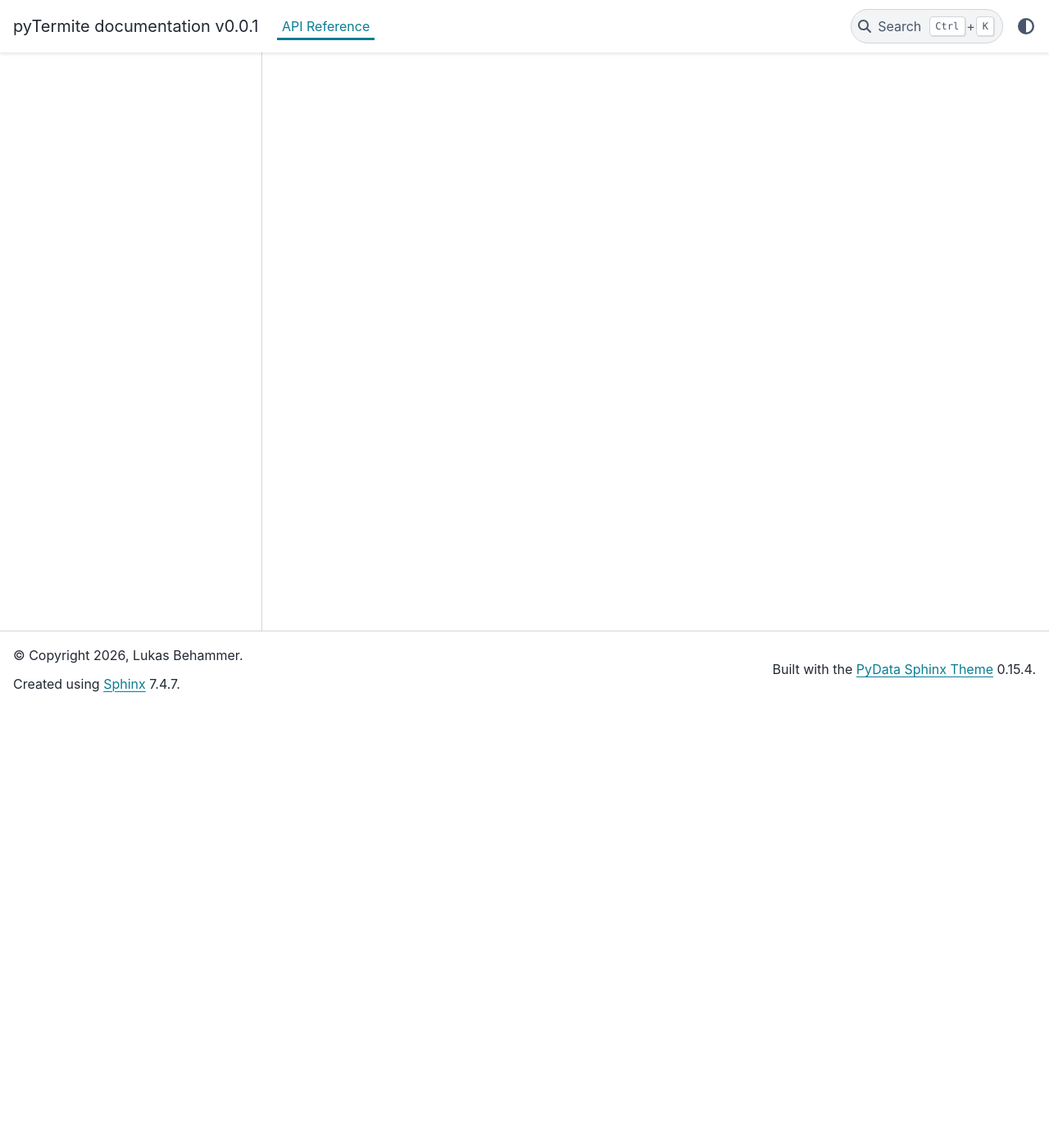
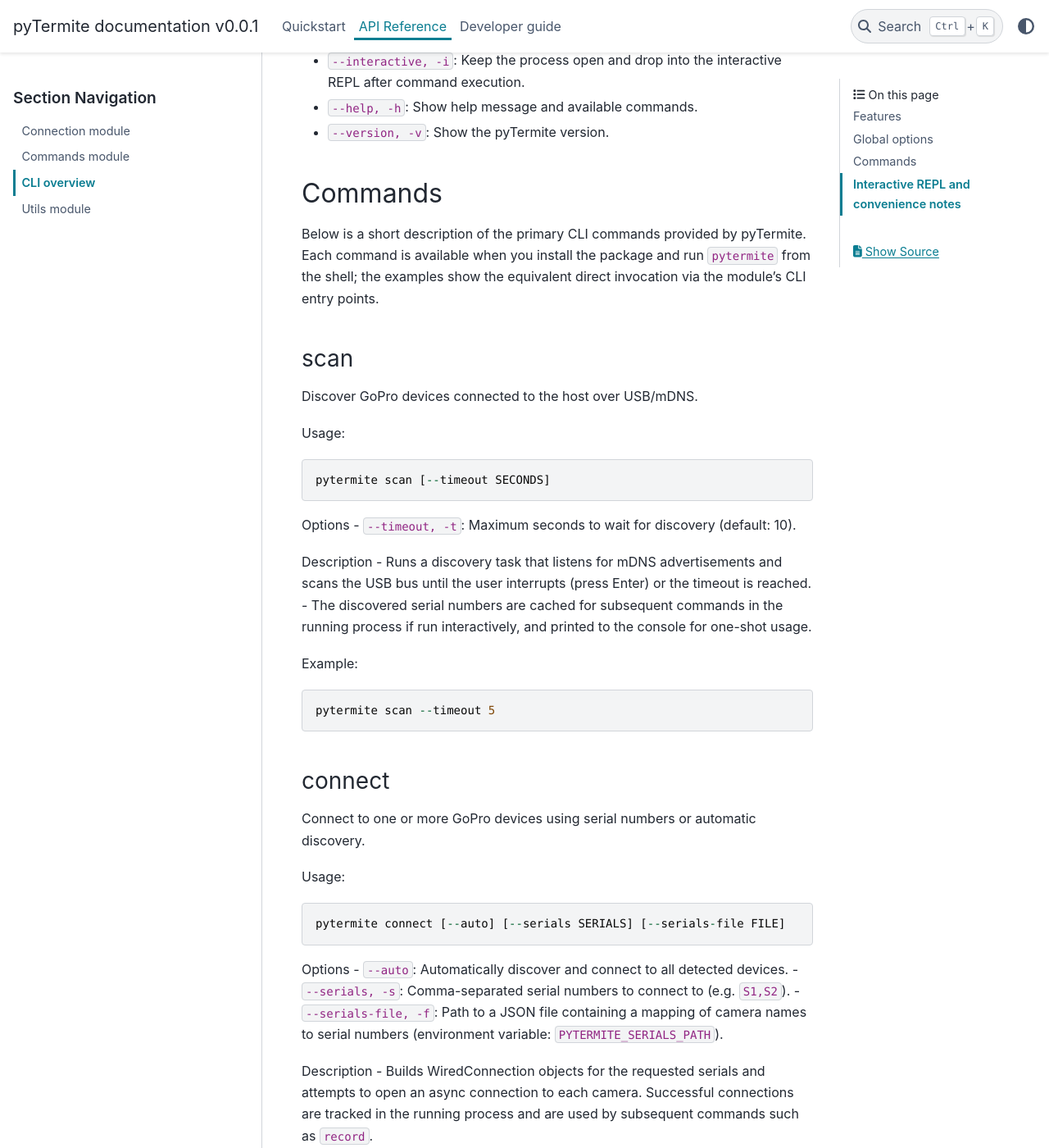
Before and after one commit to cimt-unia/pyTermite, a Sphinx documentation site: the page built from docs/source/cli.rst, in a window 1280 px wide and 1400 px high, scrolled down 537 px. Shown: the whole window at 82% size. Built offline with Sphinx 7.4.7 and the PyData theme 0.15.4, drawn with Linux system fonts in a browser that asks for light colours; some of the changed text lies outside the part shown.

Commit message:
docs: add developer guide, cli documentation and quickstart

```diff
--- a/docs/source/cli.rst
+++ b/docs/source/cli.rst
@@ -1,2 +1,107 @@
-CLI module
-----------
+CLI overview
+============
+
+The command-line interface (CLI) exposes convenience commands to discover,
+connect to and control multiple GoPro cameras from the terminal. The main
+entry point is provided by the top-level ``pytermite`` commands implemented
+in the ``pytermite.py`` module.
+
+Features
+--------
+- Interactive REPL for repeated commands
+- Scan for connected GoPros via USB/mdns
+- Connect / disconnect and start/stop recording
+
+Global options
+--------------
+- ``--interactive, -i``: Keep the process open and drop into the interactive REPL after command execution.
+- ``--help, -h``: Show help message and available commands.
+- ``--version, -v``: Show the pyTermite version.
+
+Commands
+--------
+Below is a short description of the primary CLI commands provided by pyTermite. Each command is available when you install the package and run ``pytermite`` from the shell; the examples show the equivalent direct invocation via the module's CLI entry points.
+
+scan
+~~~~
+Discover GoPro devices connected to the host over USB/mDNS.
+
+Usage::
+
+    pytermite scan [--timeout SECONDS]
+
+Options
+- ``--timeout, -t``: Maximum seconds to wait for discovery (default: 10).
+
+Description
+- Runs a discovery task that listens for mDNS advertisements and scans the USB bus until the user interrupts (press Enter) or the timeout is reached.
+- The discovered serial numbers are cached for subsequent commands in the running process if run interactively, and printed to the console for one-shot usage.
+
+Example::
+
+    pytermite scan --timeout 5
+
+connect
+~~~~~~~
+Connect to one or more GoPro devices using serial numbers or automatic discovery.
+
+Usage::
+
+    pytermite connect [--auto] [--serials SERIALS] [--serials-file FILE]
+
+Options
+- ``--auto``: Automatically discover and connect to all detected devices.
+- ``--serials, -s``: Comma-separated serial numbers to connect to (e.g. ``S1,S2``).
+- ``--serials-file, -f``: Path to a JSON file containing a mapping of camera names to serial numbers (environment variable: ``PYTERMITE_SERIALS_PATH``).
+
+Description
+- Builds WiredConnection objects for the requested serials and attempts to open an async connection to each camera. Successful connections are tracked in the running process and are used by subsequent commands such as ``record``.
+
+Example::
+
+    # Connect to devices found earlier by `scan`
+    pytermite connect --auto
+
+    # Connect to two known serials
+    pytermite connect --serials S123,S456
+
+    # Load serials from a JSON file
+    pytermite connect --serials-file ./config/serials.json
+
+disconnect
+~~~~~~~~~~
+Disconnect from all currently connected GoPro devices.
+
+Usage::
+
+    pytermite disconnect
+
+Description
+- Gracefully closes each active connection and removes them from the in-memory connection cache. If the CLI was started with ``--interactive`` the process will remain running and return to the REPL.
+
+Example::
+
+    pytermite disconnect
+
+record
+~~~~~~
+Start or stop recording on all currently connected GoPro cameras.
+
+Usage::
+
+    pytermite record start
+    pytermite record stop
+
+Description
+- Sends a REST ``/shutter/{start|stop}`` call to each connected camera's HTTP endpoint. The command performs the requests concurrently and logs progress.
+
+Example::
+
+    # Start recording on all connected cameras
+    pytermite record start
+
+Interactive REPL and convenience notes
+-------------------------------------
+- Running ``pytermite`` with no subcommand launches an interactive REPL. The REPL supports typing ``help`` to view available commands and ``exit`` or ``quit`` to leave.
+- Use the global ``--interactive`` (``-i``) flag with any one-shot command to keep the process open and return to the REPL after the command completes.
+- For automation tasks consider using the underlying Python API exposed by the ``pytermite`` package (modules: :mod:`pytermite.connection`, :mod:`pytermite.commands`, :mod:`pytermite.utils`) instead of the CLI.
```
Also changed, not shown: docs/source/developer_guide.rst (added, +166 -0 lines), docs/source/index.rst (+7 -0 lines), docs/source/quickstart.rst (added, +41 -0 lines).
